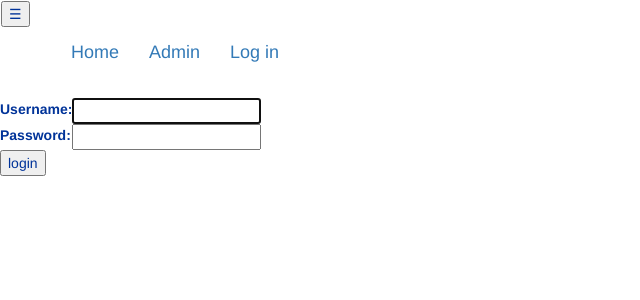
After one commit to chrishaining/django_quiz, a Django app: page /accounts/login/ in a window 1280 px wide. The commit adds this page. Shown: the top 300 px of the page, without its empty margins (0-640 px from the left). Run offline with Django 3.2, Linux system fonts and the light colour scheme; some libraries are stand-ins or nearby versions.

Commit message:
adds login and logout

```diff
--- a/quiz/cards/views.py
+++ b/quiz/cards/views.py
@@ -2,13 +2,14 @@ from django.shortcuts import render, redirect
 from django.http import HttpResponse
 from cards.models import *
 from .forms import *
-
+from django.contrib.auth.decorators import login_required
 
 # Create your views here.
 def index(request):
     cards = Card.objects.all()
     return render(request, "cards/index.html", locals())
 
+@login_required
 def card_new(request):
     if request.method == "POST":
         form = CardForm(request.POST)
--- a/quiz/quiz/settings.py
+++ b/quiz/quiz/settings.py
@@ -123,3 +123,5 @@ STATIC_URL = '/static/'
 STATICFILES_DIRS = [
     os.path.join(BASE_DIR, "static"),
 ]
+
+LOGIN_REDIRECT_URL = '/cards'
--- a/quiz/quiz/urls.py
+++ b/quiz/quiz/urls.py
@@ -15,8 +15,11 @@ Including another URLconf
 """
 from django.contrib import admin
 from django.urls import include, path
+from django.contrib.auth.views import LoginView, LogoutView
 
 urlpatterns = [
     path('admin/', admin.site.urls),
     path('cards/', include('cards.urls')),
+    path('accounts/login/', LoginView.as_view(), name='login'),
+    path('accounts/logout/', LogoutView.as_view(next_page='/cards'), name='logout')
 ]
--- a/quiz/templates/base.html
+++ b/quiz/templates/base.html
@@ -21,7 +21,12 @@
                         <ul class="navbar-nav">
                             <li class="nav"><a class="navbar-brand" href="{% url 'index' %}">Home</a></li>
                             <li class="nav"><a class="navbar-brand" href="/admin">Admin</a></li>
+                            {% if user.is_authenticated %}
                             <li class="nav"><a class="navbar-brand " href="{% url 'card_new' %}" >Add Card</a></li>
+                            <li class="nav"><a class="navbar-brand" href="{% url 'logout' %}">Log out</a></li>
+                            {% else %}
+                            <li class="nav"><a class="navbar-brand" href="{% url 'login' %}">Log in</a></li>
+                            {% endif %}
                         </ul>
                     </div>
                 </nav>
--- /dev/null
+++ b/quiz/templates/registration/login.html
@@ -0,0 +1,24 @@
+{% extends "base.html" %}
+
+{% block content %}
+{% if form.errors %}
+<p>Your username and password didn't match. Please try again.</p>
+{% endif %}
+
+<form method="post" action="{% url 'login' %}">
+  {% csrf_token %}
+  <table>
+    <tr>
+      <td>{{ form.username.label_tag }}</td>
+      <td>{{ form.username }}</td>
+    </tr>
+    <tr>
+      <td>{{ form.password.label_tag }}</td>
+      <td>{{ form.password }}</td>
+    </tr>
+  </table>
+
+  <input type="submit" value="login" />
+  <input type="hidden" name="next" value="{{ next }}" />
+</form>
+{% endblock %}
```
